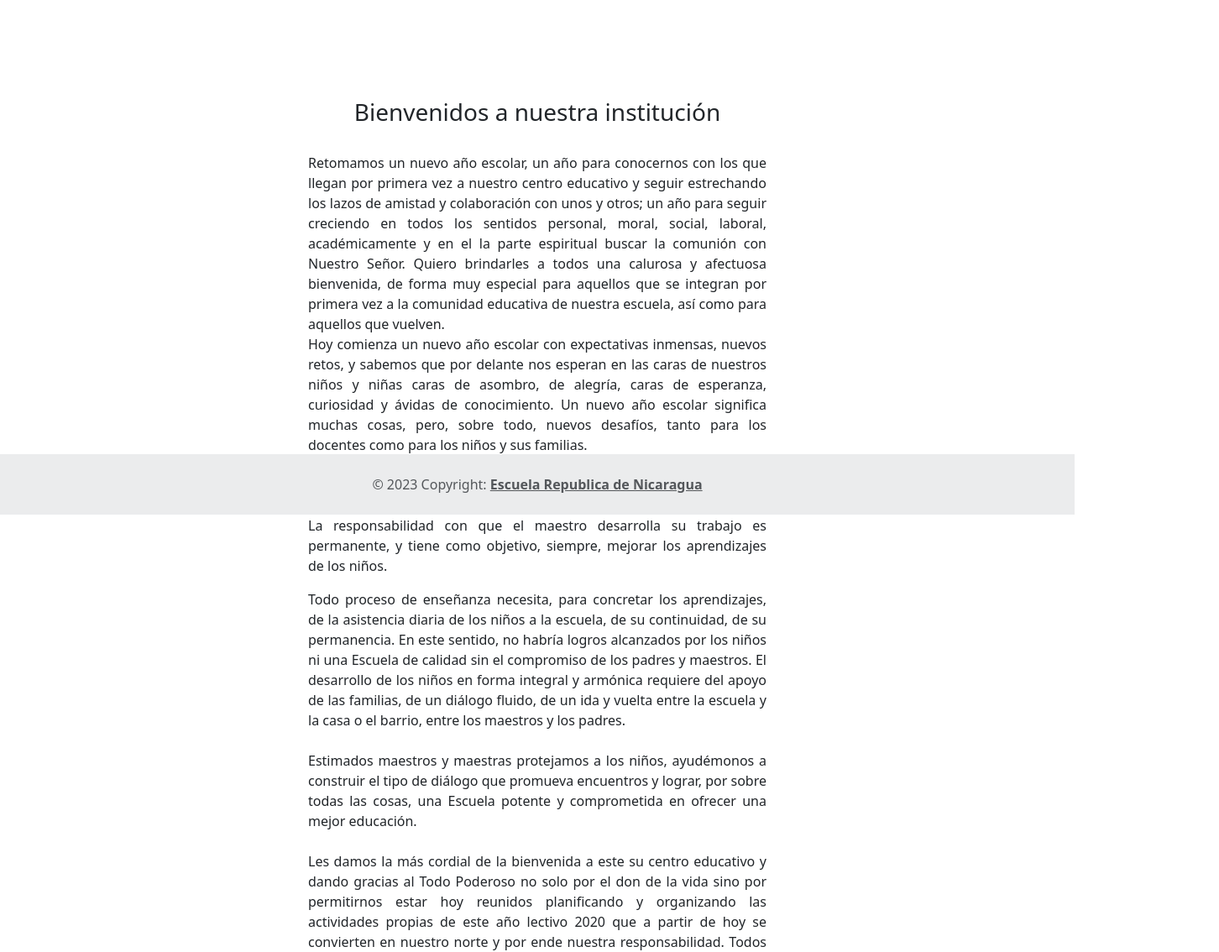
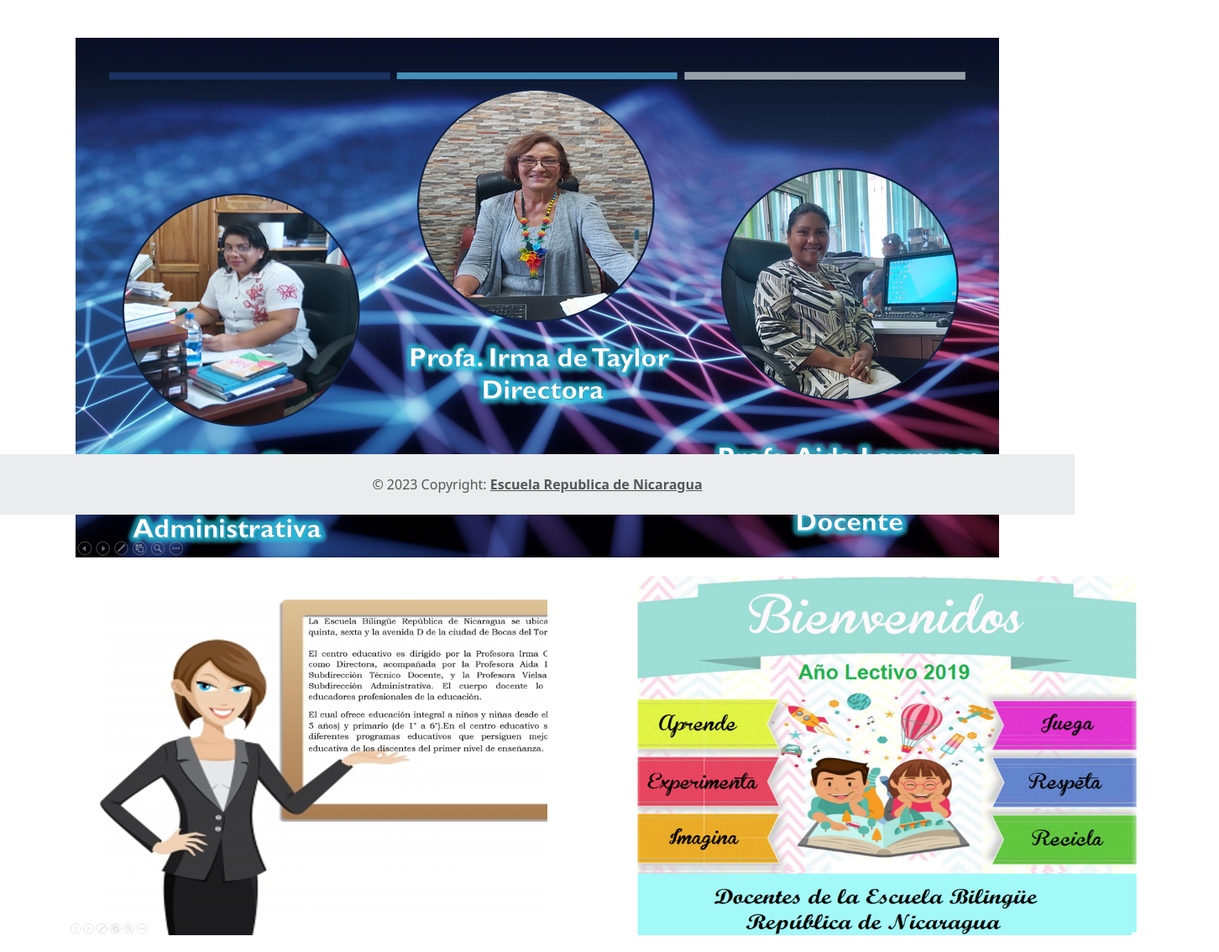
Before and after one commit to arocanelson97/Escuela, a plain HTML site: page nosotros.html in a window 1280 px wide. Shown: the part 187-1321 px from the top of the page at 84% size, 1452 px wide, since content can reach past the window. Drawn offline with nearby package versions, Linux system fonts and the light colour scheme; the site is published under a folder, as on GitHub Pages, so addresses that start at the root find nothing.

Commit message:
Update nosotros.html

```diff
--- a/nosotros.html
+++ b/nosotros.html
@@ -113,19 +113,19 @@
                 <div class="row">
                     <div class="col">
                        <center>
-                        <img src="/images/nosotros-1.png" alt="">
+                        <img src="images/nosotros-1.png" alt="">
                        </center>
                     </div>
                 </div>
                 <div class="row">
                     <div class="col-6">
                        <center>
-                        <img src="/images/nosotros-2.png" alt="" style="width: 800px;">
+                        <img src="images/nosotros-2.png" alt="" style="width: 800px;">
                        </center>
                     </div>
                     <div class="col-6">
                         <center>
-                         <img src="/images/nosotros-3.png" alt="" style="width: 800px;">
+                         <img src="images/nosotros-3.png" alt="" style="width: 800px;">
                         </center>
                      </div>
                 </div>
```
